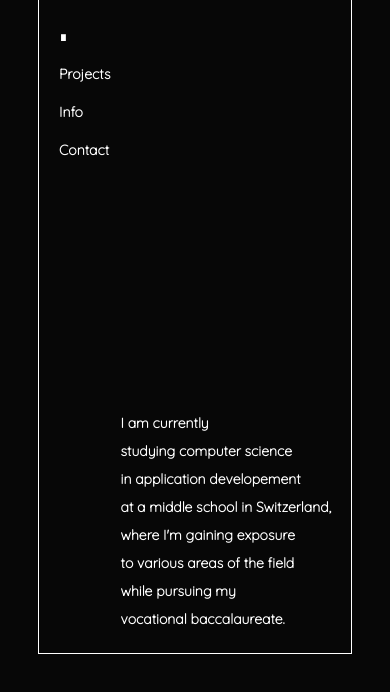
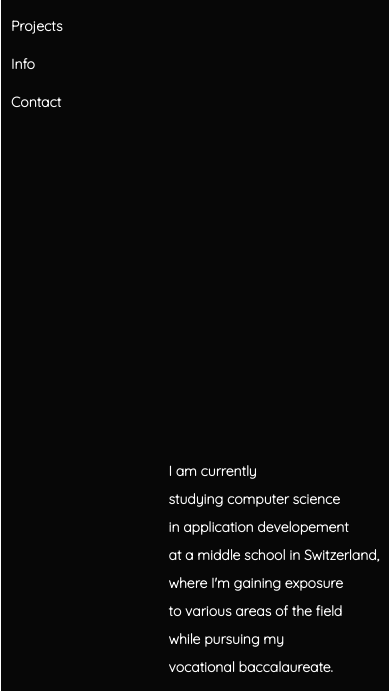
Before and after one commit to anesganic/anesganic.github.io, a plain HTML site: page index.html in a window 390 px wide. Shown: the part 152-844 px from the top of the page. Drawn offline with Linux system fonts and the light colour scheme.

Commit message:
Update style.css

```diff
--- a/style.css
+++ b/style.css
@@ -421,5 +421,12 @@ body.light-mode .projects_list::-webkit-scrollbar-thumb {
     width: 5px;
   }
 
-
+  .frame {
+    padding: 10px;
+    top: 0;
+    left: 0;
+    right: 0;
+    bottom: 0;
+    margin: 0;
+  }
 }
```
